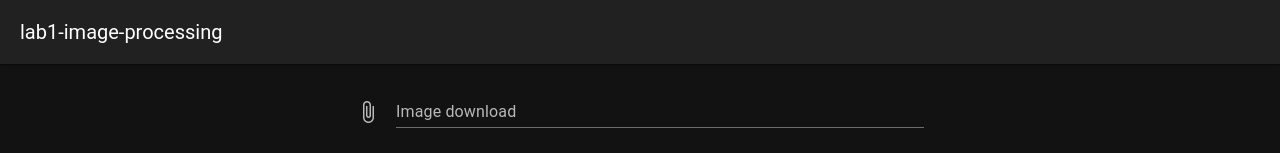
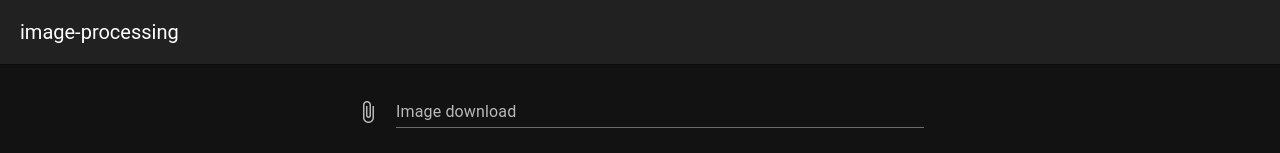
Before and after one commit to Ctfy21/lab1-image-processing, a Vue app: page / in a window 1280 px wide. Shown: the top 153 px of the page. Built offline with nearby package versions, Linux system fonts and the light colour scheme.

Commit message:
small fix

```diff
--- a/src/pages/index.vue
+++ b/src/pages/index.vue
@@ -1,6 +1,6 @@
 <template>
   <v-app-bar elevation="1">
-    <v-app-bar-title>lab1-image-processing</v-app-bar-title>
+    <v-app-bar-title>image-processing</v-app-bar-title>
   </v-app-bar>
 
 
```
